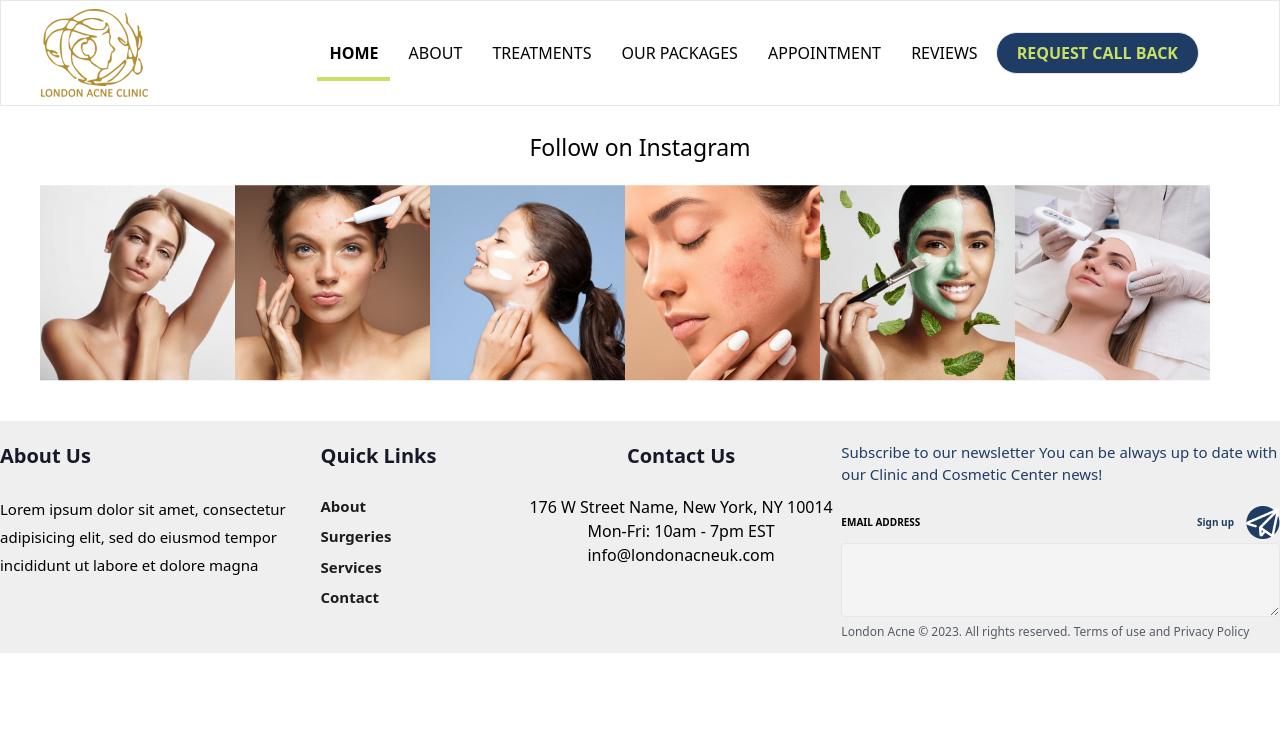
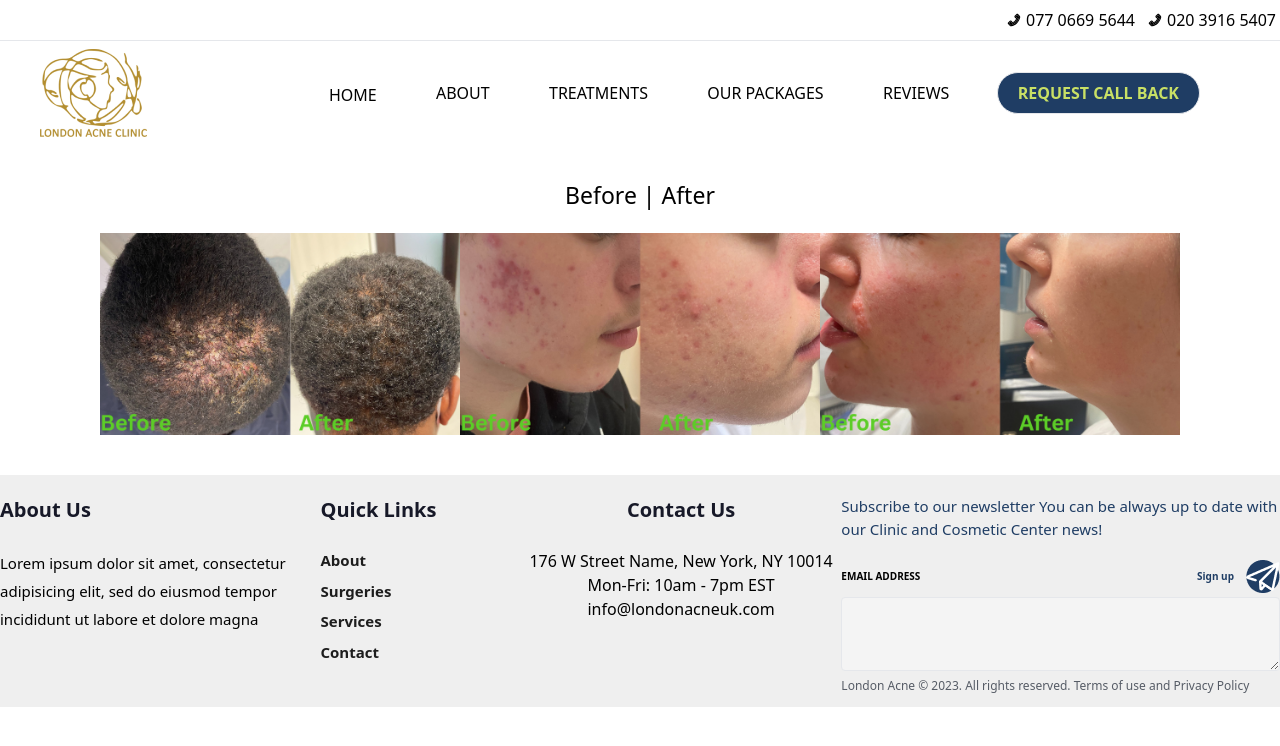
Before and after one commit to MariaAsiif/DERMA, a React app: page / in a window 1280 px wide. Built offline with nearby package versions, Linux system fonts and the light colour scheme; a web font is replaced by a local one.

Commit message:
changes done

```diff
--- a/package.json
+++ b/package.json
@@ -12,6 +12,7 @@
     "moment": "^2.29.4",
     "react": "^18.2.0",
     "react-dom": "^18.2.0",
+    "react-fast-marquee": "^1.5.2",
     "react-hook-form": "^7.43.9",
     "react-icons": "^4.7.1",
     "react-paginate": "^8.1.4",
--- a/src/components/Layout/Footer.jsx
+++ b/src/components/Layout/Footer.jsx
@@ -1,5 +1,7 @@
 import React from 'react'
-import follow from '../../assests/instagrambanner.png'
+import follow1 from '../../assests/before after for website.png'
+import follow2 from '../../assests/before after for website (1).png'
+import follow3 from '../../assests/before after for website (2).png'
 import send from '../../assests/pseudo.png'
 const Footer = () => {
   return (
@@ -7,8 +9,13 @@
       <div className='pt-[50px]'>
         <div className='container mx-auto px-10 pb-5
  '>
-          <h2 className='text-center font-sans  font-medium text-[23px] pb-5'>Follow on Instagram</h2>
-          <img src={follow} alt="folow" className='object-cover' />
+          <h2 className='text-center font-sans  font-medium text-[23px] pb-5'>Before | After</h2>
+          <div className='flex items-center justify-center'>
+          <img src={follow1} alt="folow" className='object-cover w-[30%]' />
+          <img src={follow2} alt="folow" className='object-cover w-[30%]' />
+          <img src={follow3} alt="folow" className='object-cover w-[30%]' />
+
+          </div>
         </div>
 
         {/* bottom footer */}
--- a/src/components/Layout/Header.jsx
+++ b/src/components/Layout/Header.jsx
@@ -12,7 +12,7 @@
     return (
         <>
             <Sidebar sidebarOpen={sideNavShow} setSidebarOpen={setSideNavShow} />
-            <div className={`bg-white lg:w-full w-full h-auto py-2 fixed ${type === true ? 'lg:top-0 2xl:top-0 md:top-0 top-0 border-t-0' : 'top-0'} border z-40 `}>
+            <div className={`bg-white lg:w-full w-full h-auto py-2  ${type === true ? 'lg:top-0 2xl:top-0 md:top-0 top-0 border-t-0' : 'top-10'} border-t z-40 `}>
                 {/* <div className="bg-white  shadow-md border border-gray-100 py-2"> */}
                 <div className="container mx-auto xl:px-10 px-5">
                     <div className='flex xl:justify-center justify-between  items-center'>
@@ -27,63 +27,63 @@
                         </div>
                         <div className='w-full lg:block hidden '>
                             <ul className='flex pr-10 items-center justify-between text-[16px] '>
-                                <li className='pt-4'>
+                                <li className='pt-4 ' id="nav-item">
                                     <ScrollLink
-                                        activeClass="active"
+                                       activeClass="active"
                                         to="banner"
                                         spy={true}
                                         smooth={true}
                                         offset={-70}
                                         duration={500}   >
-                                    <h2 className={` pb-3 px-3 cursor-pointer ${location === "/" ? 'border-b-4 font-bold border-[#C9E065]' : 'font-normal'}`}>HOME</h2>
+                                    <h2 className={` pb-3 px-3 cursor-pointer`}>HOME</h2>
                                     </ScrollLink>
 
                                 </li>
-                                <li className='pt-3'>
+                                <li className='pt-3 ' id="nav-item">
                                     <ScrollLink
-                                        activeClass="active"
+                                       activeClass="active"
                                         to="about"
                                         spy={true}
                                         smooth={true}
                                         offset={-70}
                                         duration={500}   >
-                                        <h2 className={` pb-3 px-3 cursor-pointer ${location === "/about" ? 'border-b-4 font-bold border-[#C9E065]' : 'font-normal'}`}>ABOUT</h2>
+                                        <h2 className={` pb-3 px-3 cursor-pointer `}>ABOUT</h2>
                                     </ScrollLink>
                                 </li>
-                                <li className='pt-3'>
+                                <li className='pt-3 ' id="nav-item">
                                     <ScrollLink
-                                        activeClass="active"
+                                       activeClass="active"
                                         to="treatment"
                                         spy={true}
                                         smooth={true}
                                         offset={-70}
                                         duration={500}   >
-                                        <h2 className={` pb-3 px-3 cursor-pointer ${location === "/treatments" ? 'border-b-4 font-bold border-[#C9E065]' : 'font-normal'}`}>TREATMENTS</h2>
+                                        <h2 className={` pb-3 px-3 cursor-pointer `}>TREATMENTS</h2>
                                     </ScrollLink>
                                 </li>
-                                <li className='pt-3'>
+                                <li className='pt-3 ' id="nav-item">
                                     <ScrollLink
-                                        activeClass="active"
-                                        to="services"
-                                        spy={true}
-                                        smooth={true}
-                                        offset={-70}
-                                        duration={500}   >
-                                        <h2 className={` pb-3 px-3 cursor-pointer ${location === "/packages" ? 'border-b-4 font-bold border-[#C9E065]' : 'font-normal'}`}>OUR PACKAGES</h2>
-                                    </ScrollLink>
-                                </li>
-                                <li className='pt-3'>
-                                    <ScrollLink
-                                        activeClass="active"
+                                       activeClass="active"
                                         to="appointment"
                                         spy={true}
                                         smooth={true}
                                         offset={-70}
                                         duration={500}   >
-                                        <h2 className={` pb-3 px-3 cursor-pointer ${location === "/appointment" ? 'border-b-4 font-bold border-[#C9E065]' : 'font-normal'}`}>APPOINTMENT</h2>
+                                        <h2 className={` pb-3 px-3 cursor-pointer `}>OUR PACKAGES</h2>
                                     </ScrollLink>
                                 </li>
-                                <li className='pt-3'>
+                                {/* <li className='pt-3 ' id="nav-item">
+                                    <ScrollLink
+                                       activeClass="active"
+                                        to="appointment"
+                                        spy={true}
+                                        smooth={true}
+                                        offset={-70}
+                                        duration={500}   >
+                                        <h2 className={` pb-3 px-3 cursor-pointer ${location === "/appointment" ? 'active' : 'font-normal'}`}>APPOINTMENT</h2>
+                                    </ScrollLink>
+                                </li> */}
+                                <li className='pt-3 ' id="nav-item">
                                     <ScrollLink
                                         activeClass="active"
                                         to="review"
@@ -91,7 +91,7 @@
                                         smooth={true}
                                         offset={-70}
                                         duration={500}   >
-                                        <h2 className={` pb-3 px-3 cursor-pointer ${location === "/contact" ? 'border-b-4 font-bold border-[#C9E065]' : 'font-normal'}`}>REVIEWS</h2>
+                                        <h2 className={` pb-3 px-3 cursor-pointer`}>REVIEWS</h2>
                                     </ScrollLink>
                                 </li>
                                 <li>
--- a/src/components/Layout/Layout.jsx
+++ b/src/components/Layout/Layout.jsx
@@ -1,9 +1,9 @@
 import React, { useState, useEffect } from 'react'
 import Header from './Header'
 import Footer from './Footer'
+import TopMarquee from './TopMarquee'
 
 const Layout = ({ children }) => {
-
   const [scrollTop, setScrollTop] = useState(0)
 
   const isSticky = () => {
@@ -12,16 +12,10 @@
 
   };
 
-
-
-
   useEffect(() => {
-
     window.addEventListener('scroll', isSticky);
-
     return () => {
       window.removeEventListener('scroll', isSticky);
-
     };
   }, [scrollTop]);
 
@@ -29,8 +23,11 @@
 
   return (
     <div className='relative'>
-      <Header type={scrollTop} />
-      <main className='xl:pt-20 pt-10'>
+      <div className='fixed w-full'>
+        <TopMarquee />
+        <Header type={scrollTop} />
+      </div>
+      <main className='xl:pt-32 pt-20'>
         {
           children
         }
--- /dev/null
+++ b/src/components/Layout/TopMarquee.jsx
@@ -0,0 +1,25 @@
+import React from 'react'
+import Marquee from "react-fast-marquee";
+import { AiTwotonePhone } from 'react-icons/ai';
+const TopMarquee = () => {
+    return (
+        <>
+            <Marquee className='bg-white'>
+                <div className='py-2 flex items-center'>
+                    <div className='flex items-center'>
+                        <AiTwotonePhone />
+                        <h2 className='mx-1 text-[16px] font-normal'>077 0669 5644</h2>
+                    </div>
+                    <div className='flex items-center mx-2'>
+                        <AiTwotonePhone />
+                        <h2 className='mx-1 text-[16px] font-normal'>020 3916 5407</h2>
+                    </div>
+
+                </div>
+            </Marquee>
+
+        </>
+    )
+}
+
+export default TopMarquee
--- a/src/index.css
+++ b/src/index.css
@@ -1,6 +1,13 @@
-
-
 
 @tailwind base;
 @tailwind components;
 @tailwind utilities;
+
+
+/* CUSTUM CSS  */
+
+#nav-item .active > h2 {
+    border-bottom: 1px solid #333;
+    font-weight: bold;
+     border-bottom: 3pt solid #C9E065;
+}
```
Also changed, not shown: src/assests/before after for website (1).png (added), src/assests/before after for website (2).png (added), src/assests/before after for website.png (added), 1 other file.
